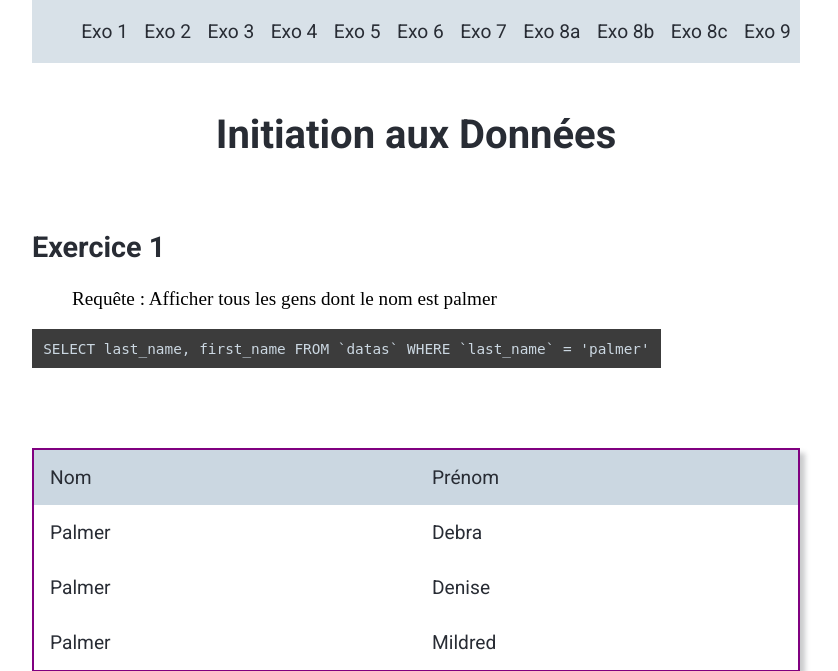
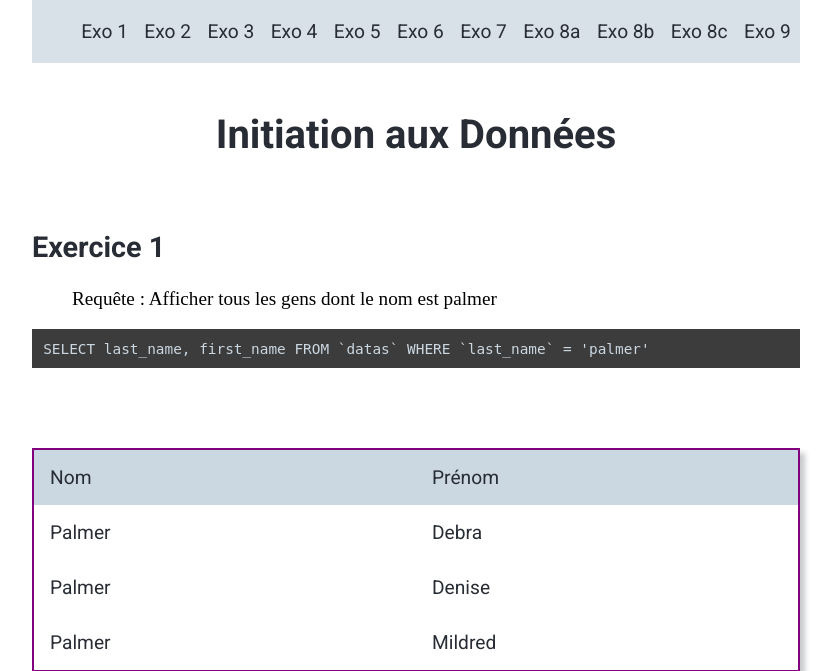
Before and after one commit to n3wborn/initiation-donnees, a PHP site: page /index.php in a window 1280 px wide. Shown: the top 671 px of the page, without its empty margins (224-1062 px from the left). Run offline with PHP 8.4, Linux system fonts and the light colour scheme; data comes from the database, SQL or seed files in the repository.

Commit message:
Update balise code display block

```diff
--- a/styles.css
+++ b/styles.css
@@ -123,7 +123,7 @@ code {
 	color: #CBD7E1;
 	padding: 0.7rem;
 	font-size: 0.9rem;
-    display: inline-block;
+    display: block;
 }
 
 .coloredbg {
```
